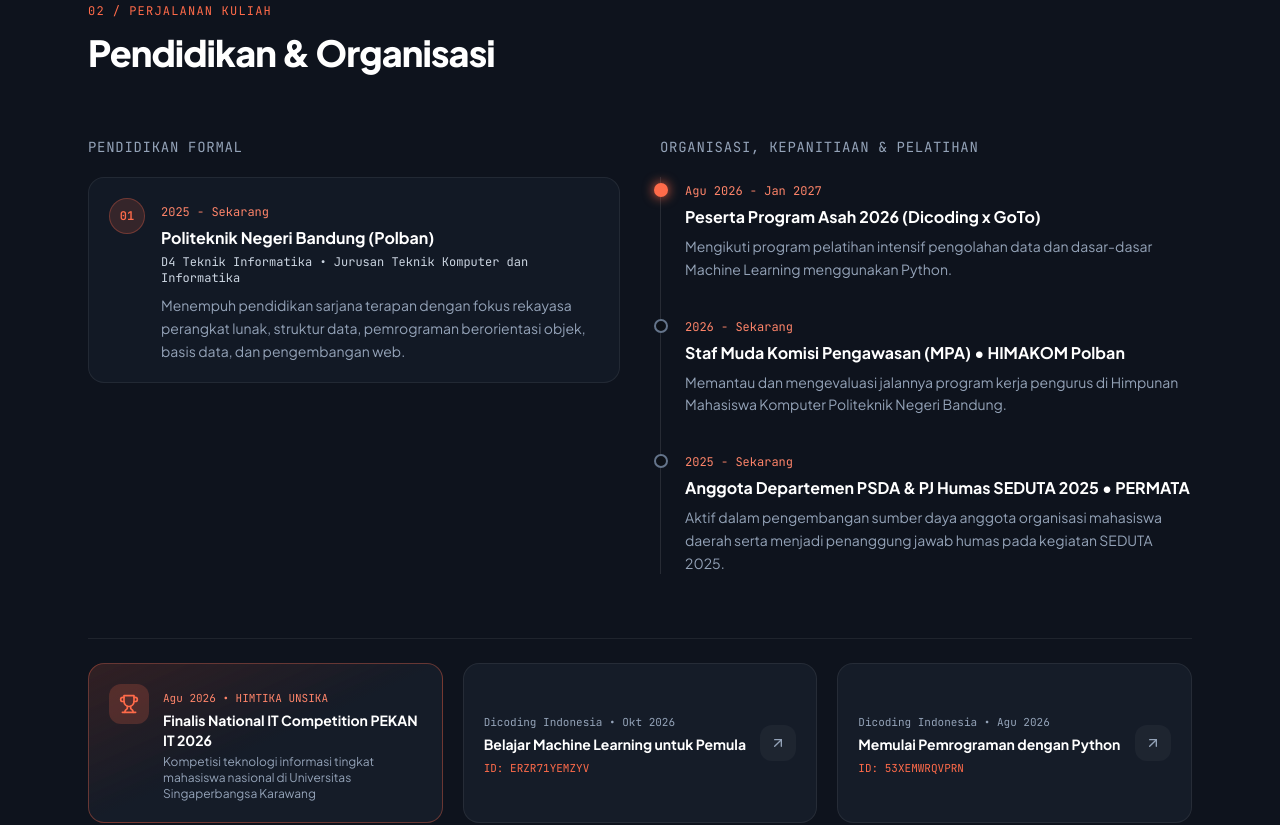
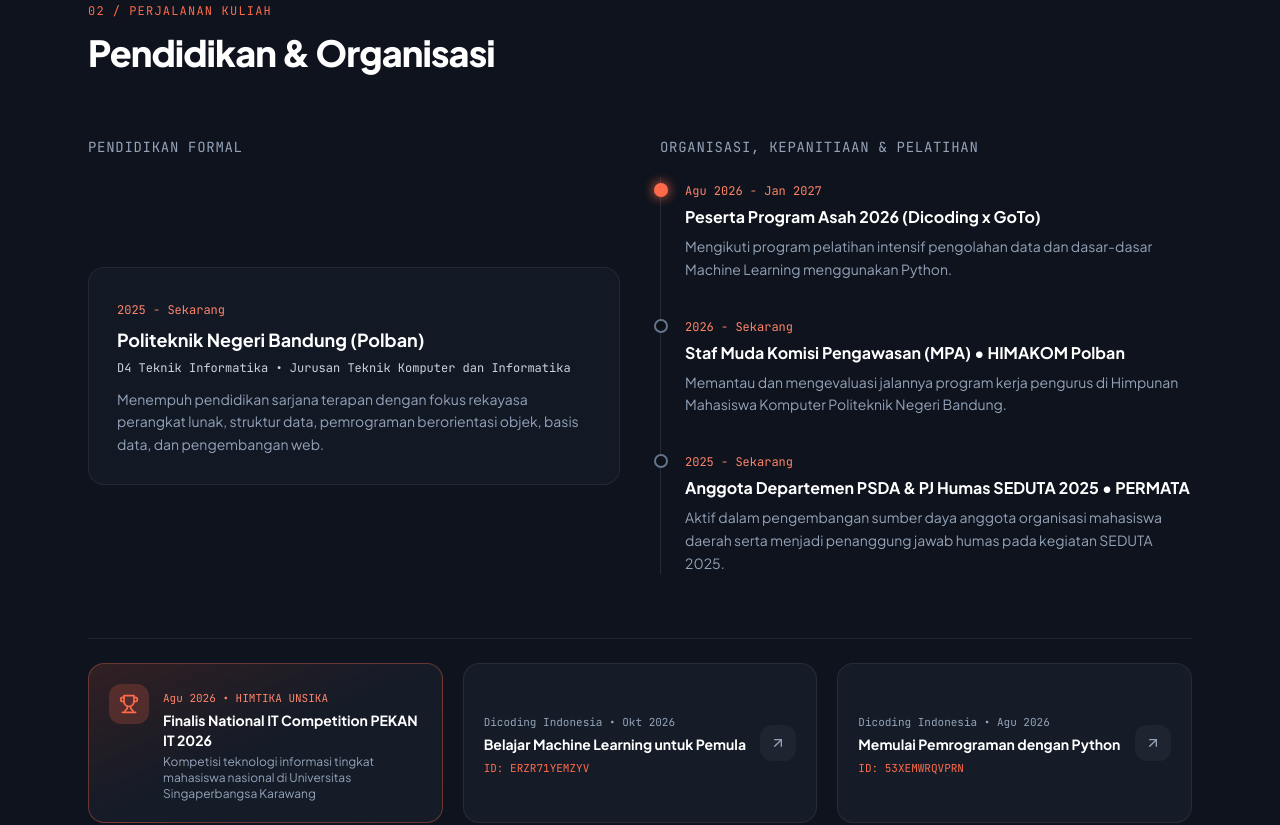
Before and after one commit to kemalmelvinibrahim66/Kemal-Portofolio, a React (Vite) app: page / in a window 1280 px wide. Shown: the part 3320-4145 px from the top of the page. Built offline with nearby package versions, Linux system fonts and the light colour scheme; the HTML template or start-up script is replaced by a standard one.

Commit message:
style(journey,gallery): center Polban card without number badge and rename activity 3 to Kegiatan Himpunan

```diff
--- a/src/components/JourneySection.jsx
+++ b/src/components/JourneySection.jsx
@@ -24,13 +24,13 @@ export function JourneySection({ copy, onOpenLightbox }) {
         </div>
 
         {/* Two-Column Interactive Timelines (Education & Organizations) */}
-        <div className="grid grid-cols-1 lg:grid-cols-12 gap-10">
-          {/* Left Column (6 cols): Numbered Education Steps with Hover Spotlight */}
-          <div className="lg:col-span-6 space-y-5">
-            <h3 className="text-sm font-mono uppercase tracking-wider text-slate-400">
-              {copy.edu_title || 'Pendidikan & Studi Independen'}
+        <div className="grid grid-cols-1 lg:grid-cols-12 gap-10 items-stretch">
+          {/* Left Column (6 cols): Formal Education Card Vertically Centered without '01' badge */}
+          <div className="lg:col-span-6 flex flex-col">
+            <h3 className="text-sm font-mono uppercase tracking-wider text-slate-400 mb-5">
+              {copy.edu_title || 'Pendidikan Formal'}
             </h3>
-            <div className="space-y-4">
+            <div className="flex-1 flex flex-col justify-center space-y-4">
               {(copy.education || []).map((edu, idx) => {
                 const isDimmed = hoveredEdu !== null && hoveredEdu !== idx;
                 const isHighlighted = hoveredEdu === idx;
@@ -40,36 +40,25 @@ export function JourneySection({ copy, onOpenLightbox }) {
                     key={edu.title}
                     onMouseEnter={() => setHoveredEdu(idx)}
                     onMouseLeave={() => setHoveredEdu(null)}
-                    className={`p-5 rounded-2xl border transition-all duration-300 ${
+                    className={`p-6 sm:p-7 rounded-2xl border transition-all duration-300 ${
                       isHighlighted
                         ? 'bg-[#172030] border-[#FF6B4A]/50 shadow-xl'
                         : 'bg-[#151C28]/80 border-white/[0.07]'
                     } ${isDimmed ? 'opacity-45' : 'opacity-100'}`}
                   >
-                    <div className="flex items-start gap-4">
-                      <span
-                        className={`w-9 h-9 rounded-full font-mono text-xs font-bold flex items-center justify-center shrink-0 transition-all ${
-                          isHighlighted
-                            ? 'bg-white text-[#0C1017] shadow-[0_0_20px_rgba(255,255,255,0.4)]'
-                            : 'bg-[#FF6B4A]/15 text-[#FF6B4A] border border-[#FF6B4A]/30'
-                        }`}
-                      >
-                        {edu.step}
-                      </span>
-                      <div className="space-y-1">
+                    <div className="space-y-1.5">
                       <span className="text-xs font-mono text-[#FF856A]">
                         {edu.date}
                       </span>
-                        <h4 className="text-base font-bold text-white">
+                      <h4 className="text-lg font-bold text-white">
                         {edu.title}
                       </h4>
                       <p className="text-xs font-mono text-slate-300">
                         {edu.subtitle}
                       </p>
-                        <p className="text-sm text-slate-400 leading-relaxed pt-1">
+                      <p className="text-sm text-slate-400 leading-relaxed pt-1.5">
                         {edu.desc}
                       </p>
-                      </div>
                     </div>
                   </div>
                 );
@@ -80,7 +69,7 @@ export function JourneySection({ copy, onOpenLightbox }) {
           {/* Right Column (6 cols): Organization & Activity Timeline */}
           <div className="lg:col-span-6 space-y-5">
             <h3 className="text-sm font-mono uppercase tracking-wider text-slate-400">
-              {copy.org_title || 'Organisasi & Kepanitiaan'}
+              {copy.org_title || 'Organisasi, Kepanitiaan & Pelatihan'}
             </h3>
             <div className="relative pl-6 border-l border-white/10 space-y-8">
               {copy.timeline.map((item, idx) => {
--- a/src/data/portfolioData.js
+++ b/src/data/portfolioData.js
@@ -265,8 +265,8 @@ export const portfolioData = {
     },
     gallery: {
       label: 'Dokumentasi Kampus',
-      heading: 'Kebersamaan di Organisasi & Kepanitiaan',
-      sub: 'Momen kegiatan bersama teman-teman di HIMAKOM Polban, Komisi Pengawasan (MPA), dan kepanitiaan SEDUTA 2025. Klik foto untuk memperbesar.',
+      heading: 'Kebersamaan di Organisasi & Himpunan',
+      sub: 'Momen kegiatan bersama teman-teman di HIMAKOM Polban dan Komisi Pengawasan (MPA). Klik foto untuk memperbesar.',
     },
     activities: [
       {
@@ -287,11 +287,11 @@ export const portfolioData = {
       },
       {
         id: 'act-3',
-        title: 'Kepanitiaan SEDUTA 2025 • PERMATA',
-        role: 'PJ Humas SEDUTA 2025',
-        date: '2025',
+        title: 'Kegiatan Himpunan',
+        role: 'HIMAKOM Polban • Politeknik Negeri Bandung',
+        date: '2026',
         image: '/assets/activity-himakom-3.jpeg',
-        caption: 'Momen kebersamaan saat bertugas sebagai Penanggung Jawab Humas pada rangkaian kegiatan SEDUTA 2025 bersama rekan-rekan panitia.',
+        caption: 'Momen kebersamaan bersama teman-teman saat mengikuti rangkaian kegiatan himpunan di jurusan.',
       },
     ],
     contact: {
@@ -553,8 +553,8 @@ export const portfolioData = {
     },
     gallery: {
       label: 'Campus Moments',
-      heading: 'Organizations & Committee Activities',
-      sub: 'Moments with friends and teammates at HIMAKOM Polban, the MPA Oversight Commission, and the SEDUTA 2025 committee. Click any photo to enlarge.',
+      heading: 'Life in Student Organizations',
+      sub: 'Moments with friends and teammates at HIMAKOM Polban and the MPA Oversight Commission. Click any photo to enlarge.',
     },
     activities: [
       {
@@ -575,11 +575,11 @@ export const portfolioData = {
       },
       {
         id: 'act-3',
-        title: 'SEDUTA 2025 Committee • PERMATA',
-        role: 'Public Relations Coordinator (PJ Humas SEDUTA 2025)',
-        date: '2025',
+        title: 'Student Association Activities',
+        role: 'HIMAKOM Polban • Politeknik Negeri Bandung',
+        date: '2026',
         image: '/assets/activity-himakom-3.jpeg',
-        caption: 'Moments with fellow committee members while serving as Public Relations Coordinator for SEDUTA 2025.',
+        caption: 'Shared moments with classmates and friends during student association activities at Polban.',
       },
     ],
     contact: {
```
Lines whose indentation alone changed are shown as unchanged.
